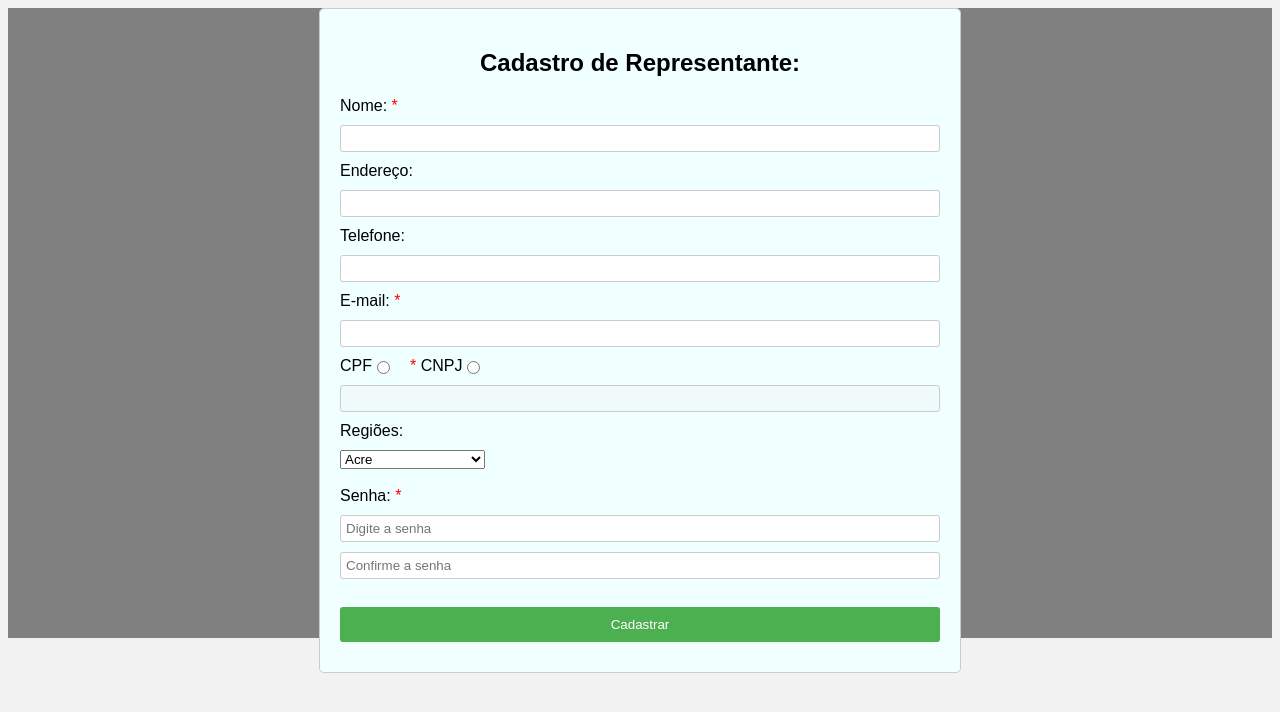
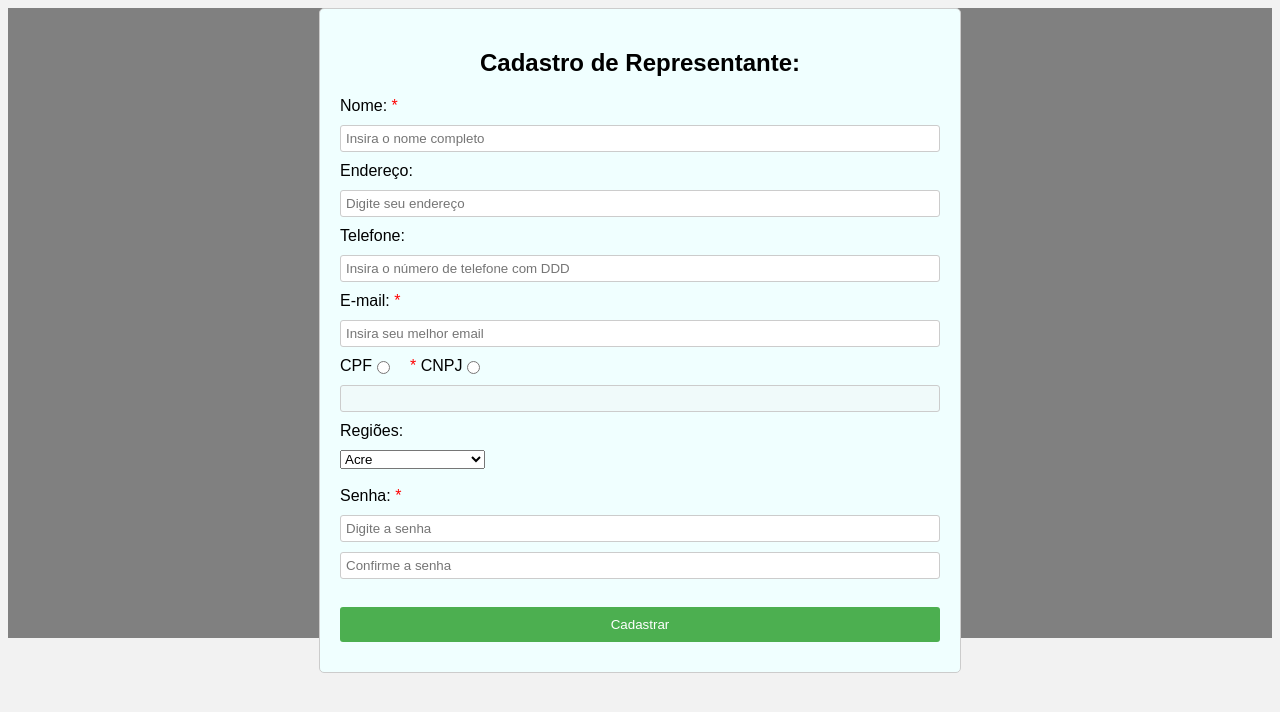
Before and after one commit to mateus-rossisantos/gerenciamentoClientes, a PHP site: page /views/cadastro_rep.php in a window 1280 px wide. Shown: the top 712 px of the page. Run offline with PHP 8.4, Linux system fonts and the light colour scheme.

Commit message:
Formatação de telefone no cadastro de representante

```diff
--- a/assets/js/cadastro_representante.js
+++ b/assets/js/cadastro_representante.js
@@ -20,6 +20,33 @@ function validatePassword(idPass1, idPass2) {
         }
     });
 }
+
+
+const phoneInput = document.getElementById('telefone');
+phoneInput.addEventListener('input', function() {
+    const phone = phoneInput.value;
+    const telefoneFormatado = formatPhone(phone);
+
+    phoneInput.value = telefoneFormatado;
+});
+
+// formatação do telefone
+function formatPhone(phone) {
+    // Remove caracteres não numéricos
+    phone = phone.replace(/\D/g, '');
+
+    // Verifica o tamanho do número de telefone
+    var phoneLength = phone.length;
+
+    if (phoneLength === 11) {
+        phone = phone.replace(/(\d{2})(\d{5})(\d{4})/, '($1) $2-$3');
+    } else if (phoneLength === 10) {
+        phone = phone.replace(/(\d{2})(\d{4})(\d{4})/, '($1) $2-$3');
+    }
+
+    return phone;
+}
+
 
 // analisa o campo do CPF e do CNPJ
 function showField() {
--- a/views/cadastro_rep.php
+++ b/views/cadastro_rep.php
@@ -14,16 +14,16 @@
     <h2>Cadastro de Representante:</h2>
       <form action="../cadastrar_representante.php" method="post">
         <label for="username" class="required-label">Nome:</label>
-        <input type="text" id="username" name="username" required>
+        <input type="text" id="username" name="username" required placeholder='Insira o nome completo'>
 
         <label for="endereco">Endereço:</label>
-        <input type="text" id="endereco" name="endereco">
+        <input type="text" id="endereco" name="endereco" placeholder='Digite seu endereço'>
 
         <label for="telefone">Telefone:</label>
-        <input type="text" id="telefone" name="telefone">
+        <input type="text" id="telefone" name="telefone" placeholder='Insira o número de telefone com DDD'>
 
         <label for="email" class="required-label">E-mail:</label>
-        <input type="email" id="email" name="email" required>
+        <input type="email" id="email" name="email" required placeholder='Insira seu melhor email'>
         <div class="cpf-or-cnpj-radios">
           <label for="cpf">CPF</label>
           <input type="radio" id="cpf" name="tipoDocumento" value="cpf" required onchange="showField()">
```
